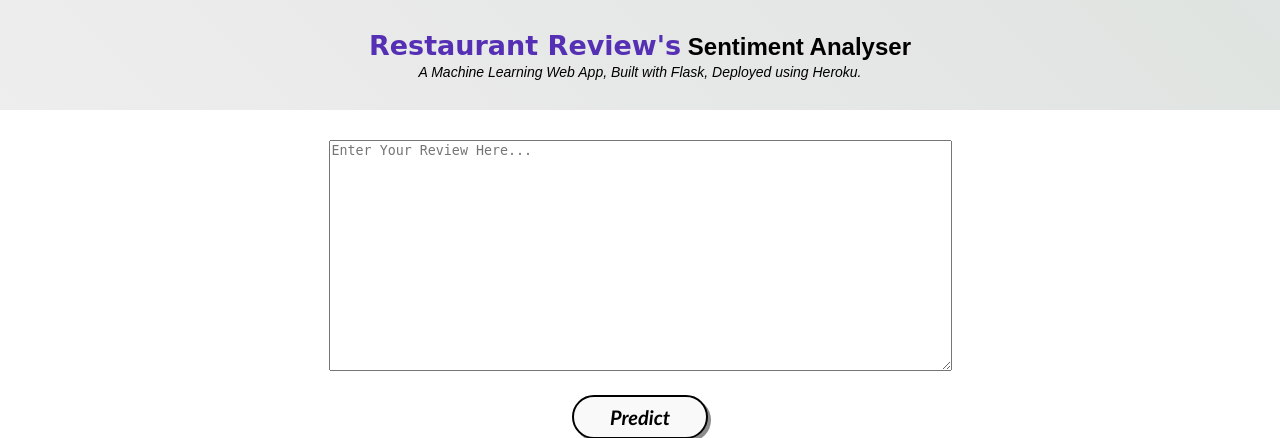
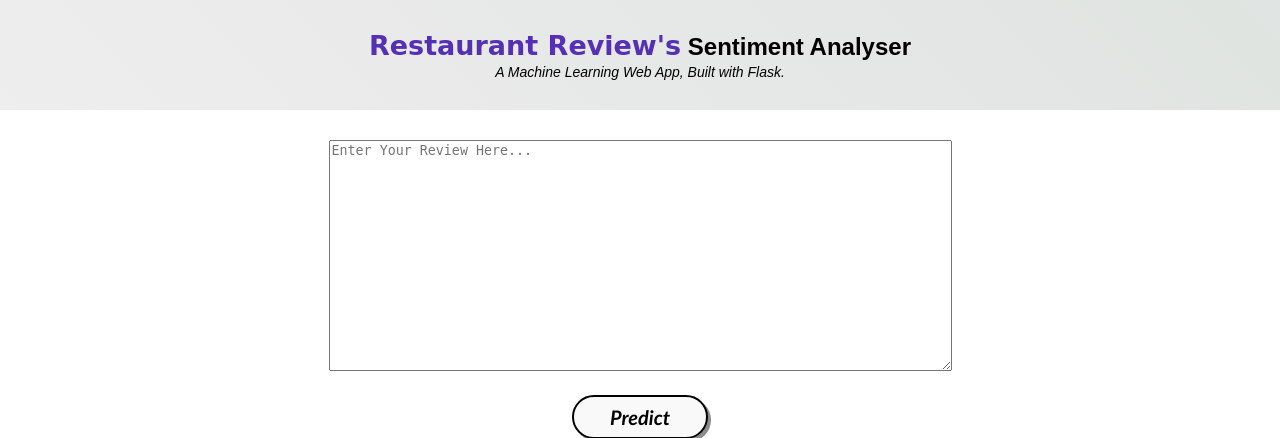
Before and after one commit to 19karim/Sentiment-Analysis-Restaurant-Review, a Flask app: page / in a window 1280 px wide. Shown: the top 438 px of the page. Run offline with Flask 2, Linux system fonts and the light colour scheme; parts of the project's set-up code (start-up, migrations or seed data) failed here and were passed over; some libraries are stand-ins or nearby versions; some web fonts are replaced.

Commit message:
Update index.html

```diff
--- a/templates/index.html
+++ b/templates/index.html
@@ -16,7 +16,7 @@
     	<div class="container">
             <h2 class='container-heading'><span class="heading_font">Restaurant Review's</span> Sentiment Analyser</h2>
             <div class='description'>
-    			<p>A Machine Learning Web App, Built with Flask, Deployed using Heroku.</p>
+    			<p>A Machine Learning Web App, Built with Flask.</p>
     		</div>
     	</div>
 
@@ -31,7 +31,7 @@
         <!-- Footer -->
         <div class='footer'>
             <div class="contact">
-                <a target="_blank" href="https://github.com/19karim"><i class="fab fa-github fa-lg contact-icon"></i></a>
+                <a target="_blank" href="https://github.com/19karim/Sentiment-Analysis-Restaurant-Review"><i class="fab fa-github fa-lg contact-icon"></i></a>
                 <a target="_blank" href="https://www.linkedin.com/in/karimkhan98/"><i class="fab fa-linkedin fa-lg contact-icon"></i></a>
             </div>
             <p class='footer-description'>Made with ❤️ by Karim Khan.</p>
```
